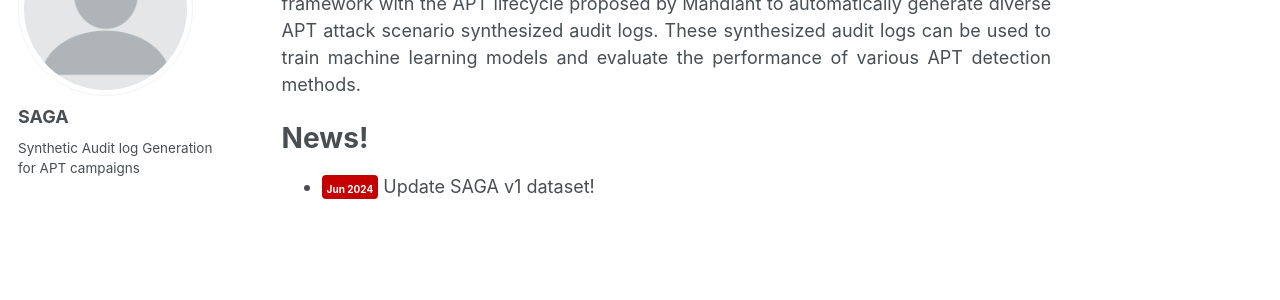
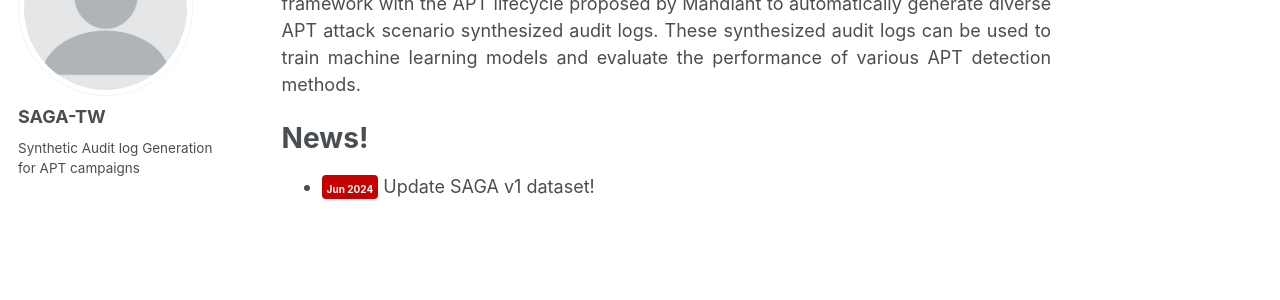
Before and after one commit to saga-tw/saga-tw.github.io, a Jekyll site: the page built from _pages/about.md, in a window 1280 px wide. Shown: the part 185-485 px from the top of the page. Built offline with Jekyll 4.4.1, drawn with Linux system fonts in a browser that asks for light colours.

```diff
--- a/_config.yml
+++ b/_config.yml
@@ -22,7 +22,7 @@ repository               : "saga-tw/saga-tw.github.io"
 author:
   # Biographic information
   avatar           : "profile.png"
-  name             : "SAGA"
+  name             : "SAGA-TW"
   pronouns         : # example: "she/her"
   bio              : "Synthetic Audit log Generation for APT campaigns"
   # location         : "Earth"
```
